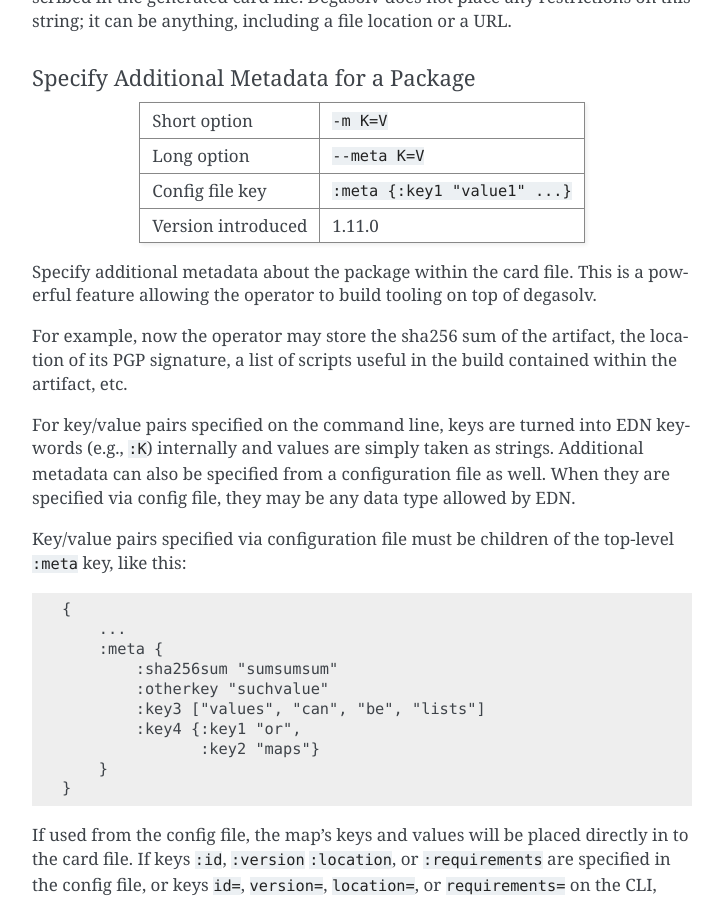
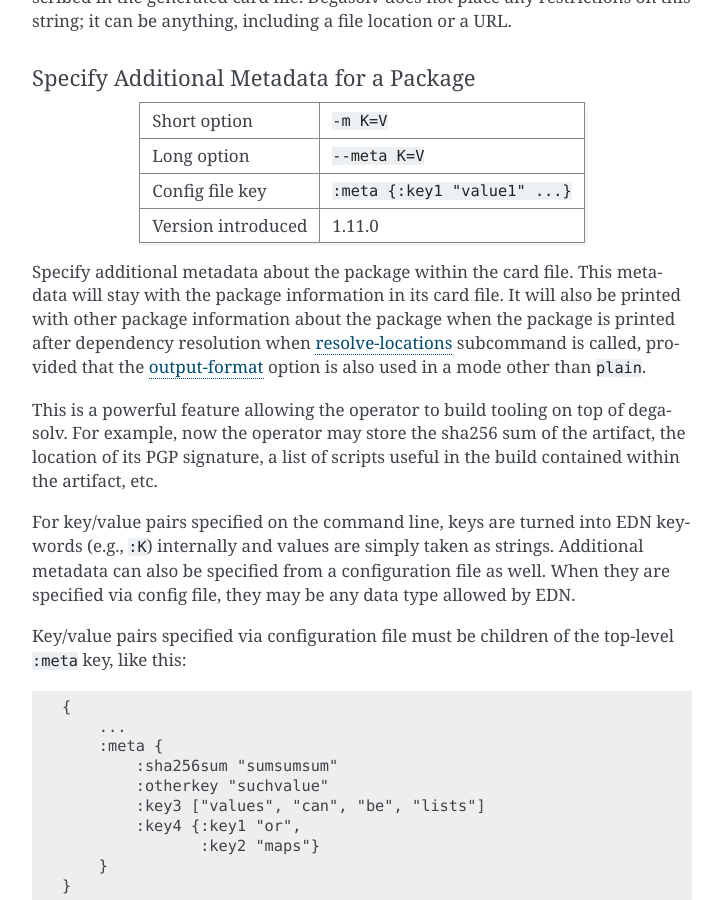
Before and after one commit to djhaskin987/degasolv, a Sphinx documentation site: the page built from docs/command-reference.rst, in a window 1280 px wide and 900 px high, scrolled down 7844 px. Shown: the whole window, without its empty margins (388-1111 px from the left). Built offline with Sphinx 7.4.7, drawn with Linux system fonts in a browser that asks for light colours.

Commit message:
Add blurb about using output format to meta docs

```diff
--- a/docs/command-reference.rst
+++ b/docs/command-reference.rst
@@ -429,13 +429,17 @@
 | Version introduced          | 1.11.0                                |
 +-----------------------------+---------------------------------------+
 
-Specify additional metadata about the package within the card file.
+Specify additional metadata about the package within the card
+file. This metadata will stay with the package information in its card
+file. It will also be printed with other package information about the
+package when the package is printed after dependency resolution when
+`resolve-locations`_ subcommand is called, provided that the
+`output-format`_ option is also used in a mode other than ``plain``.
+
 This is a powerful feature allowing the operator to build tooling on
-top of degasolv.
-
-For example, now the operator may store the sha256 sum of the artifact,
-the location of its PGP signature, a list of scripts useful in the build
-contained within the artifact, etc.
+top of degasolv. For example, now the operator may store the sha256
+sum of the artifact, the location of its PGP signature, a list of
+scripts useful in the build contained within the artifact, etc.
 
 For key/value pairs specified on the command line, keys are turned
 into EDN keywords (e.g., ``:K``) internally and values are simply
```
Also changed, not shown: 1 other file.
